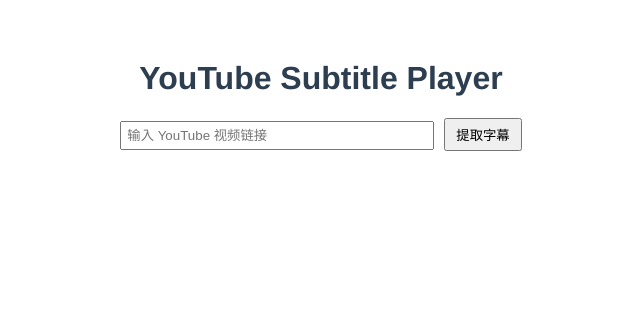
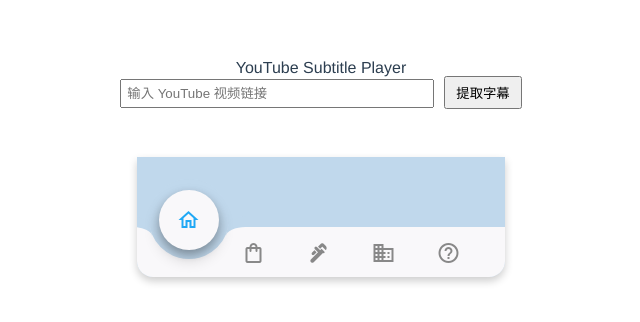
Before and after one commit to ButcherV/youtube-subtitle-player, a Vue app: page / in a window 1280 px wide. Shown: the top 322 px of the page, without its empty margins (319-959 px from the left). Built offline with nearby package versions, Linux system fonts and the light colour scheme.

Commit message:
Scss init

```diff
--- a/package.json
+++ b/package.json
@@ -22,7 +22,9 @@
     "@vue/cli-service": "~5.0.0",
     "eslint": "^7.32.0",
     "eslint-plugin-vue": "^8.0.3",
-    "raw-loader": "^4.0.2"
+    "raw-loader": "^4.0.2",
+    "sass": "^1.80.3",
+    "sass-loader": "^16.0.2"
   },
   "eslintConfig": {
     "root": true,
--- a/src/App.vue
+++ b/src/App.vue
@@ -11,6 +11,7 @@
       :meta="meta"
       @timeupdate="handleTimeUpdate"
     />
+    <BottomNav />
   </div>
 </template>
 
@@ -20,6 +21,7 @@
 import VideoPlayer from './components/VideoPlayer.vue'
 // import { parseSRT } from './utils/srtParser';
 import { extractVideoId } from './utils/youtubeUtils';
+import BottomNav from './components/BottomNav.vue'
 // import { translateSubtitles } from './services/translationService';
 
 // 基础 URL
@@ -28,7 +30,8 @@
 export default {
   name: 'App',
   components: {
-    VideoPlayer
+    VideoPlayer,
+    BottomNav
   },
   setup() {
     const videoUrl = ref('')
--- /dev/null
+++ b/src/assets/styles/colors.scss
@@ -0,0 +1,22 @@
+/* src/assets/styles/variables.scss */
+:root {
+  --accent-color: #1fa8f5;
+  --accent-color-fg: #fefefe;
+  --backdrop-color: #89d4fe;
+  --app-content-background-color: #c0d8ec;
+  --inset-shadow: rgba(7, 43, 74, 0.3);
+  --outset-shadow: rgba(223, 240, 255, 0.25);
+  --clay-box-shadow: rgba(7, 43, 74, 0.3);
+  --clay-background-color: #c0d8ec;
+  --clay-fg-color: #444;
+}
+
+$accent-color: var(--accent-color);
+$accent-color-fg: var(--accent-color-fg);
+$backdrop-color: var(--backdrop-color);
+$app-content-background-color: var(--app-content-background-color);
+$inset-shadow: var(--inset-shadow);
+$outset-shadow: var(--outset-shadow);
+$clay-box-shadow: var(--clay-box-shadow);
+$clay-background-color: var(--clay-background-color);
+$clay-fg-color: var(--clay-fg-color);
--- /dev/null
+++ b/src/assets/styles/main.scss
@@ -0,0 +1,3 @@
+/* src/assets/styles/main.scss */
+@use 'reset';
+@use 'colors';
--- /dev/null
+++ b/src/assets/styles/reset.scss
@@ -0,0 +1,48 @@
+/* http://meyerweb.com/eric/tools/css/reset/
+   v2.0 | 20110126
+   License: none (public domain)
+*/
+
+html, body, div, span, applet, object, iframe,
+h1, h2, h3, h4, h5, h6, p, blockquote, pre,
+a, abbr, acronym, address, big, cite, code,
+del, dfn, em, img, ins, kbd, q, s, samp,
+small, strike, strong, sub, sup, tt, var,
+b, u, i, center,
+dl, dt, dd, ol, ul, li,
+fieldset, form, label, legend,
+table, caption, tbody, tfoot, thead, tr, th, td,
+article, aside, canvas, details, embed,
+figure, figcaption, footer, header, hgroup,
+menu, nav, output, ruby, section, summary,
+time, mark, audio, video {
+	margin: 0;
+	padding: 0;
+	border: 0;
+	font-size: 100%;
+	font: inherit;
+	vertical-align: baseline;
+}
+/* HTML5 display-role reset for older browsers */
+article, aside, details, figcaption, figure,
+footer, header, hgroup, menu, nav, section {
+	display: block;
+}
+body {
+	line-height: 1;
+}
+ol, ul {
+	list-style: none;
+}
+blockquote, q {
+	quotes: none;
+}
+blockquote:before, blockquote:after,
+q:before, q:after {
+	content: '';
+	content: none;
+}
+table {
+	border-collapse: collapse;
+	border-spacing: 0;
+}
--- /dev/null
+++ b/src/components/BottomNav.vue
@@ -0,0 +1,312 @@
+<template>
+  <div class="container stage">
+    <div class="container">
+      <div class="tabbar tab-style1" :class="activeTabStyle">
+        <ul class="flex-center">
+          <li
+            v-for="tab in tabs"
+            :key="tab.name"
+            :class="[tab.name, { active: activeTab === tab.name }]"
+            :data-where="tab.name"
+            @click="setActiveTab(tab.name)"
+          >
+            <span class="material-icons-outlined">{{ tab.icon }}</span>
+          </li>
+          <li class="follow">&nbsp;</li>
+        </ul>
+      </div>
+    </div>
+  </div>
+</template>
+
+<script>
+import { ref, computed } from "vue";
+
+export default {
+  name: "BottomNav",
+  setup() {
+    const tabs = [
+      { name: "home", icon: "home" },
+      { name: "products", icon: "shopping_bag" },
+      { name: "services", icon: "plumbing" },
+      { name: "about", icon: "business" },
+      { name: "help", icon: "help_outline" },
+    ];
+
+    const activeTab = ref("home");
+
+    const activeTabStyle = computed(() => `${activeTab.value}-style`);
+
+    const setActiveTab = (tabName) => {
+      activeTab.value = tabName;
+    };
+
+    return {
+      tabs,
+      activeTab,
+      activeTabStyle,
+      setActiveTab,
+    };
+  },
+};
+</script>
+
+<style lang="scss" scoped>
+@import url("https://fonts.googleapis.com/css2?family=Roboto&display=swap");
+@import url("https://fonts.googleapis.com/icon?family=Material+Icons+Outlined");
+
+// :root {
+//   --accent-color: #1fa8f5;
+//   --accent-color-fg: #fefefe;
+//   --backdrop-color: #89d4fe;
+//   --app-content-background-color: #c0d8ec;
+//   --inset-shadow: rgba(7, 43, 74, 0.3);
+//   --outset-shadow: rgba(223, 240, 255, 0.25);
+//   --clay-box-shadow: rgba(7, 43, 74, 0.3);
+//   --clay-background-color: #c0d8ec;
+//   --clay-fg-color: #444;
+// }
+
+body {
+  background-color: var(--backdrop-color);
+  font-size: 10px;
+  font-family: "Roboto", sans-serif;
+}
+
+.flex-center {
+  display: flex;
+  justify-content: space-around;
+  align-items: center;
+}
+
+.container {
+  padding: 1rem 1rem 1.5rem;
+}
+
+// start here
+
+.stage {
+  max-width: 400px;
+  width: 400px;
+  margin: 1rem auto 2rem;
+}
+
+.home {
+  &.active {
+    color: var(--accent-color);
+  }
+
+  &-style {
+    --app-content-background-color: #c0d8ec;
+  }
+}
+
+.products {
+  &.active {
+    --outset-shadow: rgba(247, 167, 103, 0.45);
+    --inset-shadow: rgba(149, 62, 8, 0.45);
+    --clay-box-shadow: rgba(211, 69, 20, 0.4);
+    --clay-background-color: #d34514;
+    --clay-fg-color: #f1f2f3;
+
+    color: #690c0c;
+  }
+
+  &-style {
+    --app-content-background-color: #d36e5a;
+  }
+}
+
+.services {
+  &.active {
+    --outset-shadow: rgba(255, 159, 40, 0.45);
+    --inset-shadow: rgba(88, 54, 13, 0.45);
+    --clay-box-shadow: rgba(88, 54, 13, 0.4);
+    --clay-background-color: #ed9426;
+    --clay-fg-color: #f1f2f3;
+
+    color: #cf5c0f;
+  }
+
+  &-style {
+    --app-content-background-color: #ed9426;
+  }
+}
+
+.about {
+  &.active {
+    --outset-shadow: rgba(93, 255, 85, 0.45);
+    --inset-shadow: rgba(28, 78, 26, 0.45);
+    --clay-box-shadow: rgba(28, 78, 26, 0.4);
+    --clay-background-color: #4dd146;
+    --clay-fg-color: #f1f2f3;
+
+    color: #4dd146;
+  }
+
+  &-style {
+    --app-content-background-color: #4dd146;
+  }
+}
+
+.help {
+  &.active {
+    --outset-shadow: rgba(230, 230, 230, 0.45);
+    --inset-shadow: rgba(81, 81, 81, 0.45);
+    --clay-box-shadow: rgba(81, 81, 81, 0.4);
+    --clay-background-color: #a3a3a3;
+    --clay-fg-color: #f1f2f3;
+
+    color: #783896;
+  }
+
+  &-style {
+    --app-content-background-color: #a3a3a3;
+  }
+}
+
+.tabbar {
+  background-color: var(--app-content-background-color);
+  border-bottom-left-radius: 1rem;
+  border-bottom-right-radius: 1rem;
+  box-shadow: 0 4px 8px 0 rgba(0, 0, 0, 0.2);
+  height: 120px;
+  display: flex;
+  flex-direction: column;
+  box-sizing: content-box;
+  position: relative;
+  overflow: hidden;
+  transition: background-color 0.4s;
+
+  ul,
+  li {
+    list-style-type: none;
+    margin: 0;
+    padding: 0;
+  }
+
+  ul {
+    position: absolute;
+    bottom: 0;
+    width: 100%;
+    background-color: #f9f8fa;
+    align-self: flex-end;
+    justify-content: center;
+    height: 50px;
+  }
+  li {
+    display: flex;
+    justify-content: center;
+    align-items: center;
+    font-size: 1rem;
+    margin-right: 5px;
+    transition: all 0.4s;
+    background-color: #f9f8fa;
+    width: 60px;
+    height: 60px;
+    position: relative;
+    color: #888;
+    cursor: pointer;
+
+    &:last-child {
+      margin-right: 0;
+    }
+  }
+}
+
+.tab-style1 {
+  ul {
+    justify-content: center;
+  }
+
+  li {
+    display: flex;
+    justify-content: center;
+    align-items: center;
+    top: 1px;
+    left: 0;
+    width: 60px;
+    height: 50px;
+    transition: top 0.2s ease-out, width 0.4s, border-radius 0.4s,
+      box-shadow 0.4s;
+
+    &.follow {
+      position: absolute;
+      border-radius: 100%;
+      content: " ";
+      width: 60px;
+      height: 60px;
+      border: 10px solid var(--app-content-background-color);
+      background-color: var(--app-content-background-color);
+      top: -3rem;
+      transition: left 0.4s ease-in, background-color 0.4s, border-color 0.4s;
+
+      &:before,
+      &:after {
+        content: " ";
+        position: absolute;
+        top: 27px;
+        right: -27px;
+        border-top: 11px solid var(--app-content-background-color);
+        background-color: #f9f8fa;
+        width: 20px;
+        height: 20px;
+        box-sizing: border-box;
+        transition: border-color 0.4s;
+      }
+
+      &::after {
+        border-top-left-radius: 100%;
+      }
+
+      &:before {
+        left: -27px;
+        right: unset;
+        border-top-right-radius: 100%;
+      }
+    }
+
+    &:nth-child(1).active ~ .follow {
+      left: 12px;
+    }
+
+    &:nth-child(2).active ~ .follow {
+      left: 75px;
+    }
+
+    &:nth-child(3).active ~ .follow {
+      left: 140px;
+    }
+
+    &:nth-child(4).active ~ .follow {
+      left: 205px;
+    }
+
+    &:nth-child(5).active ~ .follow {
+      left: 270px;
+    }
+  }
+
+  .active {
+    z-index: 100;
+    width: 60px;
+    height: 60px;
+    top: -2rem;
+    border-radius: 100%;
+    box-shadow: 0 4px 8px 0 rgba(0, 0, 0, 0.2), 0 8px 16px 0 rgba(0, 0, 0, 0.2);
+  }
+}
+
+.site-url-container {
+  padding: 1rem;
+  position: absolute;
+  top: 0;
+  right: 0;
+  background-color: rgba(#fff, 0.5);
+  padding: 0.5rem 0.8rem;
+}
+
+.tabbar li {
+  outline: none;
+}
+</style>
--- a/src/main.js
+++ b/src/main.js
@@ -1,4 +1,5 @@
 import { createApp } from 'vue'
 import App from './App.vue'
+import './assets/styles/main.scss'
 
 createApp(App).mount('#app')
--- a/vue.config.js
+++ b/vue.config.js
@@ -1,4 +1,5 @@
 const { defineConfig } = require('@vue/cli-service')
+
 module.exports = defineConfig({
   transpileDependencies: true,
   chainWebpack: config => {
@@ -8,5 +9,14 @@
       .use('raw-loader')
       .loader('raw-loader')
       .end()
+  },
+  css: {
+    loaderOptions: {
+      scss: {
+        additionalData: `
+          @use "@/assets/styles/colors" as *;
+        `
+      }
+    }
   }
 })
```
Also changed, not shown: 1 other file (tests, documents, lock files or other folders).
